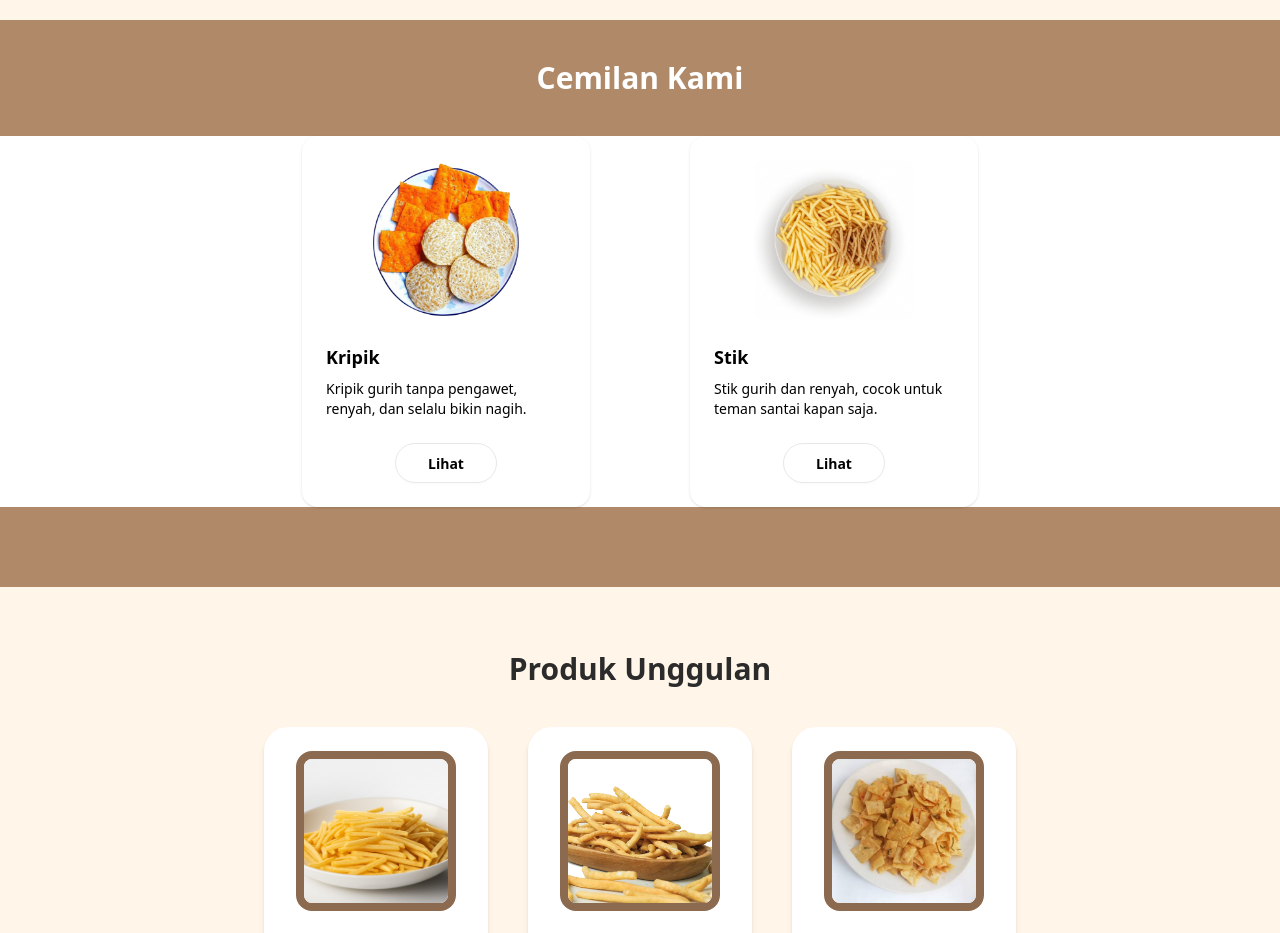
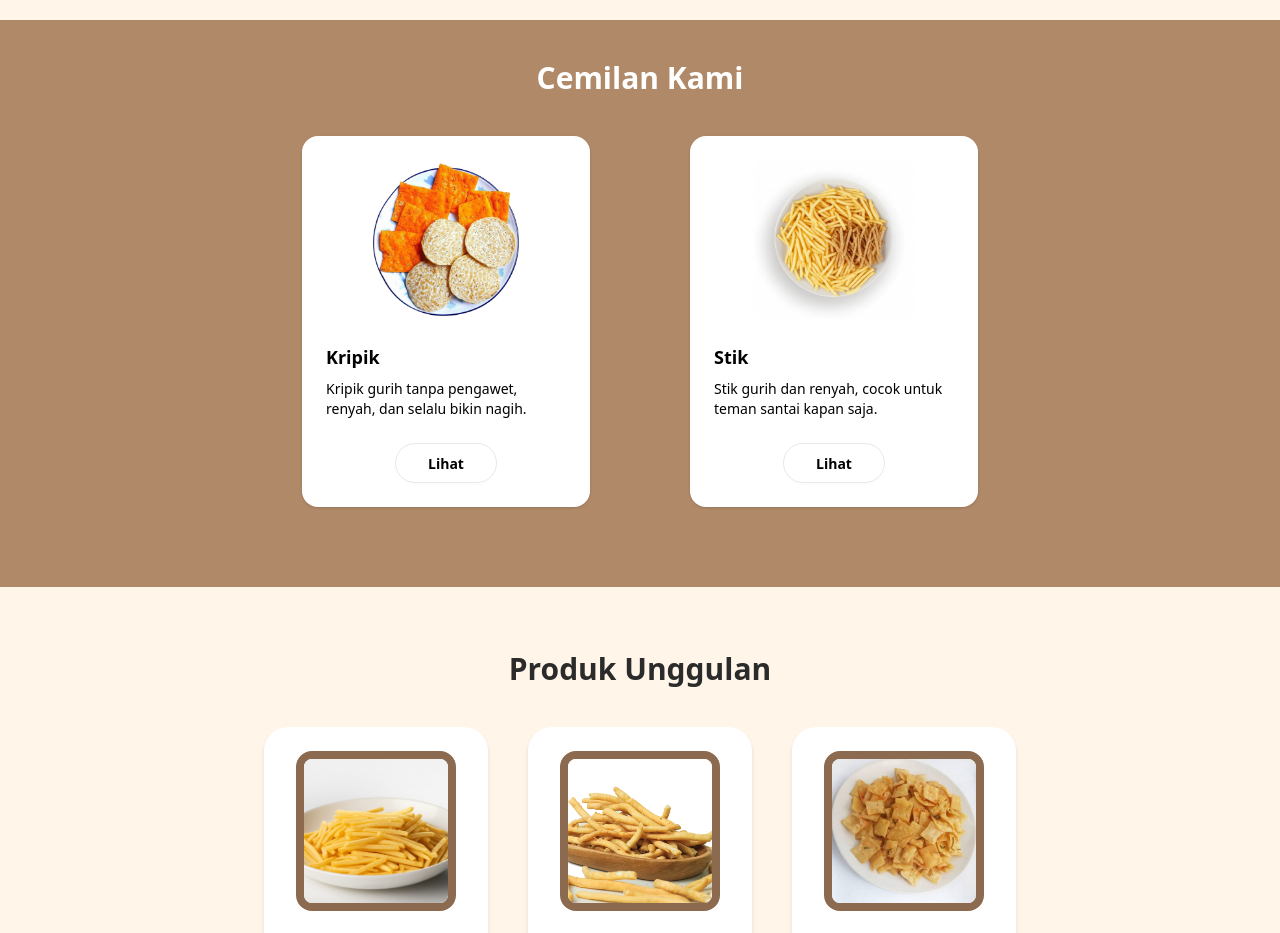
Before and after one commit to fiqihbadrian/cemil, a Next.js app: page / in a window 1280 px wide. Shown: the part 780-1713 px from the top of the page. Built offline with nearby package versions, Linux system fonts and the light colour scheme.

Commit message:
Update CemilanKmi.tsx

```diff
--- a/src/app/Home/CemilanKmi.tsx
+++ b/src/app/Home/CemilanKmi.tsx
@@ -7,9 +7,9 @@ export default function CemilanKami() {
             <h1 className="text-center text-3xl pt-10 text-white font-bold">
                 Cemilan Kami
             </h1>
-            <div className="mt-10 flex justify-center gap-25 max-sm:gap-10 flex-wrap bg-white text-black">
+            <div className="mt-10 flex justify-center gap-25 max-sm:gap-10 flex-wrap">
                 {/* Card 1 */}
-                <div className="card w-72 shadow-sm rounded-2xl">
+                <div className="card bg-white text-black w-72 shadow-sm rounded-2xl">
                     <figure className="flex justify-center pt-6">
                         <div className="w-40 h-40 overflow-hidden rounded-xl">
                             <Image src="/assets/kripik/kripik.png" alt="kripik" className="w-full h-full object-cover" width={160} height={160}/>
@@ -29,7 +29,7 @@ export default function CemilanKami() {
                     </div>
                 </div>
                 {/* Card 2 */}
-                <div className="card w-72 shadow-sm rounded-2xl">
+                <div className="card bg-white text-black w-72 shadow-sm rounded-2xl">
                     <figure className="flex justify-center pt-6">
                         <div className="w-40 h-40 overflow-hidden rounded-xl">
                             <Image src="/assets/stik/stik.png" alt="stik" className="w-full h-full object-cover" width={160} height={160}/>
```
